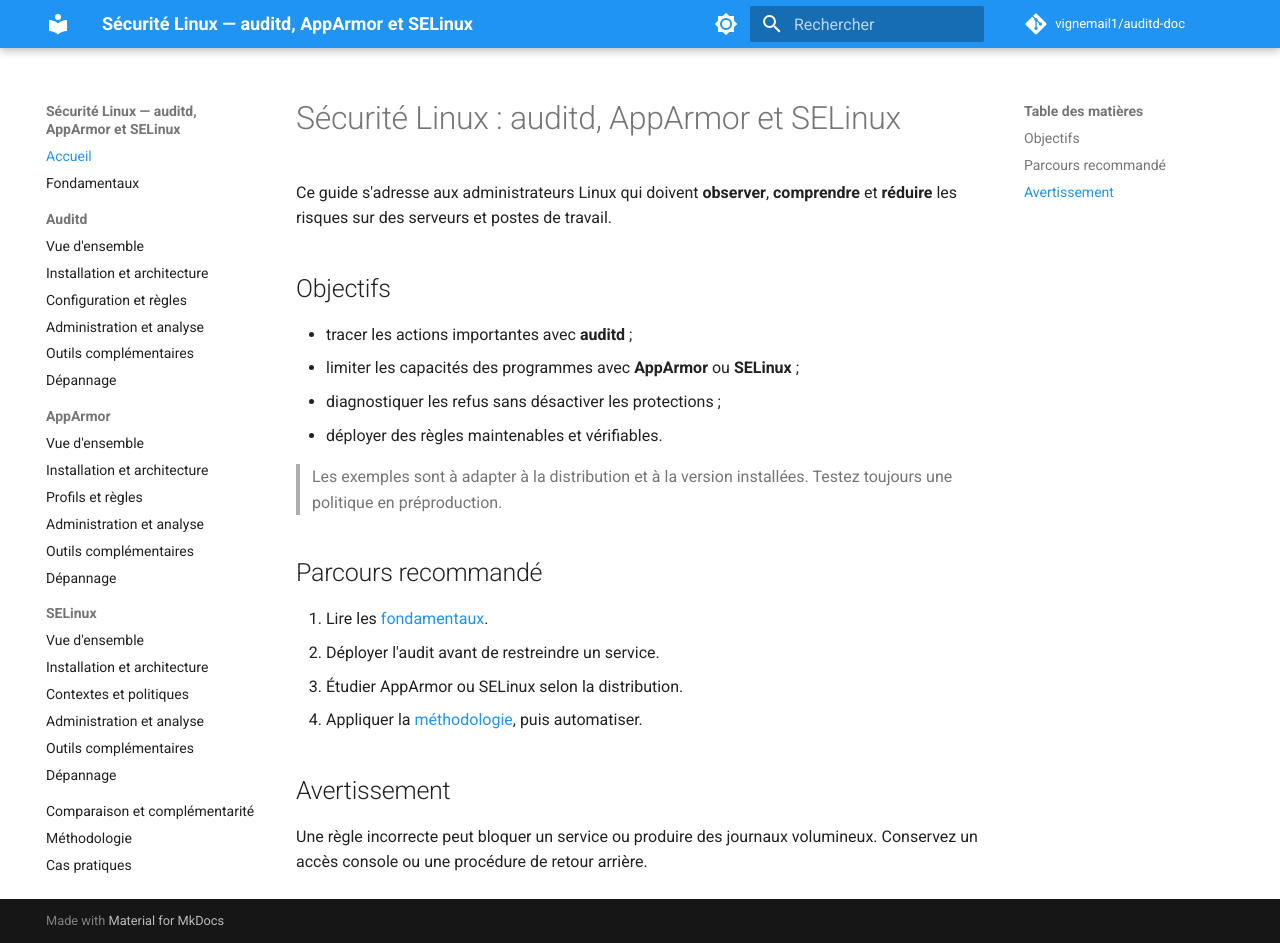
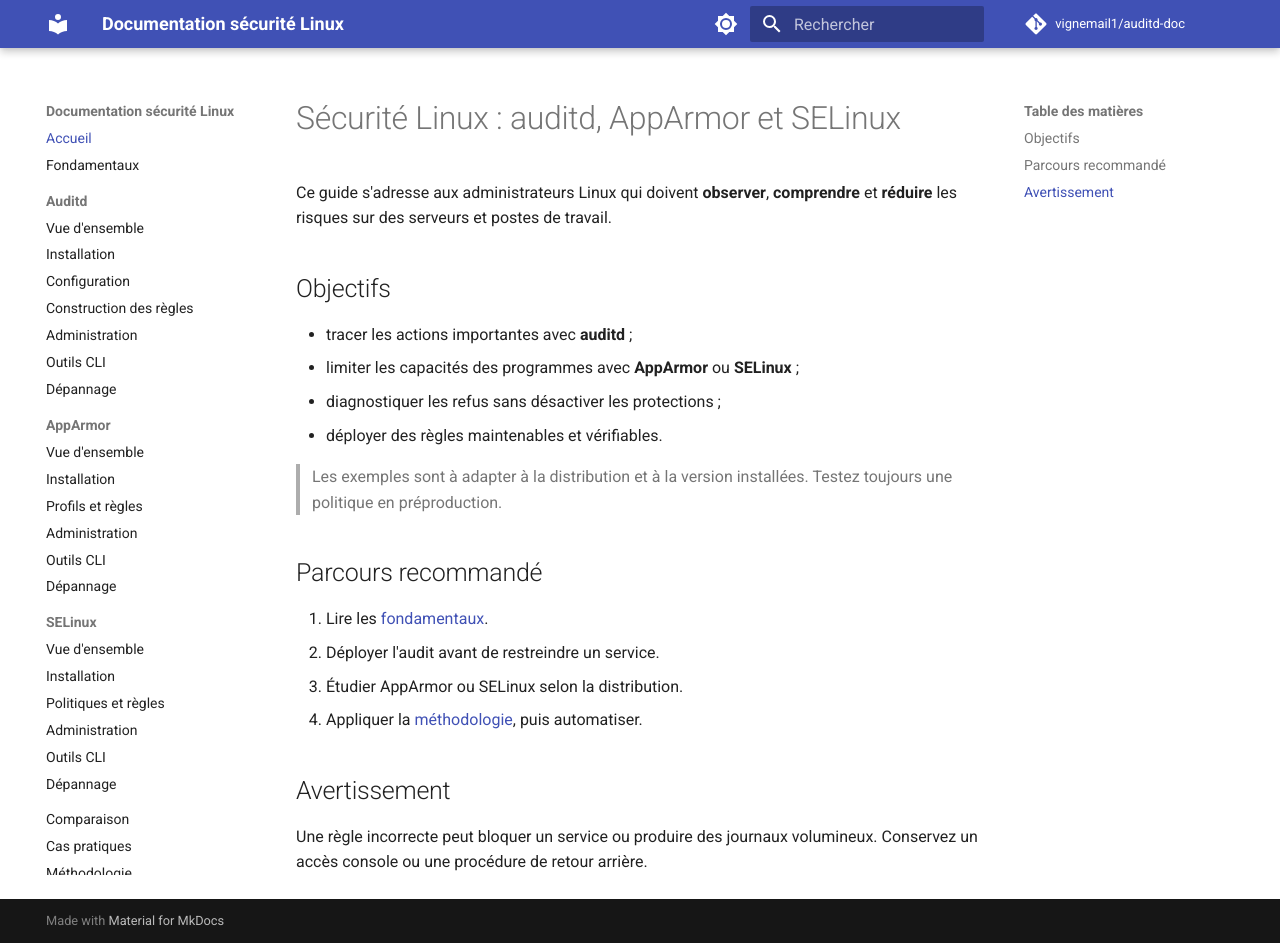
Before and after one commit to vignemail1/auditd-doc, an MkDocs documentation site: the page built from docs/index.md, in a window 1280 px wide and 943 px high. Built offline with MkDocs 1.6.1 and Material for MkDocs 9.7.7, drawn with Linux system fonts in a browser that asks for light colours; comment, search, counter and statistics services are not loaded.

Commit message:
Intégrer toutes les pages dans la navigation MkDocs

```diff
--- a/mkdocs.yml
+++ b/mkdocs.yml
@@ -1,73 +1,80 @@
-site_name: Sécurité Linux — auditd, AppArmor et SELinux
-site_description: Guide opérationnel pour administrateurs système Linux
+site_name: Documentation sécurité Linux
+site_description: Documentation administrateur sur auditd, AppArmor et SELinux
+site_author: auditd-doc
 site_url: https://vignemail1.github.io/auditd-doc/
+
+repo_name: vignemail1/auditd-doc
 repo_url: https://github.com/vignemail1/auditd-doc
-repo_name: vignemail1/auditd-doc
+edit_uri: edit/main/docs/
+
+theme:
+  name: material
+  language: fr
+  features:
+    - navigation.sections
+    - navigation.expand
+    - navigation.top
+    - search.highlight
+    - content.code.copy
+  palette:
+    - scheme: default
+      toggle:
+        icon: material/brightness-7
+        name: Mode sombre
+    - scheme: slate
+      toggle:
+        icon: material/brightness-4
+        name: Mode clair
+
+plugins:
+  - search:
+      lang: fr
+
+markdown_extensions:
+  - admonition
+  - attr_list
+  - def_list
+  - pymdownx.details
+  - pymdownx.highlight
+  - pymdownx.inlinehilite
+  - pymdownx.superfences
+  - pymdownx.tabbed:
+      alternate_style: true
+  - toc:
+      permalink: true
+
 nav:
   - Accueil: index.md
   - Fondamentaux: fondamentaux.md
   - Auditd:
       - Vue d'ensemble: auditd/index.md
-      - Installation et architecture: auditd/installation.md
-      - Configuration et règles: auditd/configuration.md
-      - Administration et analyse: auditd/administration.md
-      - Outils complémentaires: auditd/outils.md
+      - Installation: auditd/installation.md
+      - Configuration: auditd/configuration.md
+      - Construction des règles: auditd/regles.md
+      - Administration: auditd/administration.md
+      - Outils CLI: auditd/outils.md
       - Dépannage: auditd/depannage.md
   - AppArmor:
       - Vue d'ensemble: apparmor/index.md
-      - Installation et architecture: apparmor/installation.md
+      - Installation: apparmor/installation.md
       - Profils et règles: apparmor/profils.md
-      - Administration et analyse: apparmor/administration.md
-      - Outils complémentaires: apparmor/outils.md
+      - Administration: apparmor/administration.md
+      - Outils CLI: apparmor/outils.md
       - Dépannage: apparmor/depannage.md
   - SELinux:
       - Vue d'ensemble: selinux/index.md
-      - Installation et architecture: selinux/installation.md
-      - Contextes et politiques: selinux/politiques.md
-      - Administration et analyse: selinux/administration.md
-      - Outils complémentaires: selinux/outils.md
+      - Installation: selinux/installation.md
+      - Politiques et règles: selinux/politiques.md
+      - Administration: selinux/administration.md
+      - Outils CLI: selinux/outils.md
       - Dépannage: selinux/depannage.md
-  - Comparaison et complémentarité: comparaison.md
+  - Comparaison: comparaison.md
+  - Cas pratiques: cas-pratiques.md
   - Méthodologie: methodologie.md
-  - Cas pratiques: cas-pratiques.md
-  - Automatisation et industrialisation: automatisation.md
-  - Supervision et réponse aux incidents: supervision.md
+  - Automatisation: automatisation.md
+  - Supervision: supervision.md
   - Annexes:
-      - Référence des commandes: annexes/commandes.md
+      - Commandes: annexes/commandes.md
       - Fichiers importants: annexes/fichiers.md
       - Glossaire: annexes/glossaire.md
       - Références: annexes/references.md
-theme:
-  name: material
-  language: fr
-  features:
-    - navigation.sections
-    - navigation.top
-    - content.code.copy
-    - search.highlight
-  palette:
-    - scheme: default
-      primary: blue
-      accent: indigo
-      toggle:
-        icon: material/brightness-7
-        name: Mode sombre
-    - scheme: slate
-      primary: blue
-      accent: indigo
-      toggle:
-        icon: material/brightness-4
-        name: Mode clair
-markdown_extensions:
-  - admonition
-  - attr_list
-  - pymdownx.details
-  - pymdownx.highlight
-  - pymdownx.superfences
-  - pymdownx.tabbed
-  - tables
-  - toc:
-      permalink: true
-plugins:
-  - search
-strict: true
```
